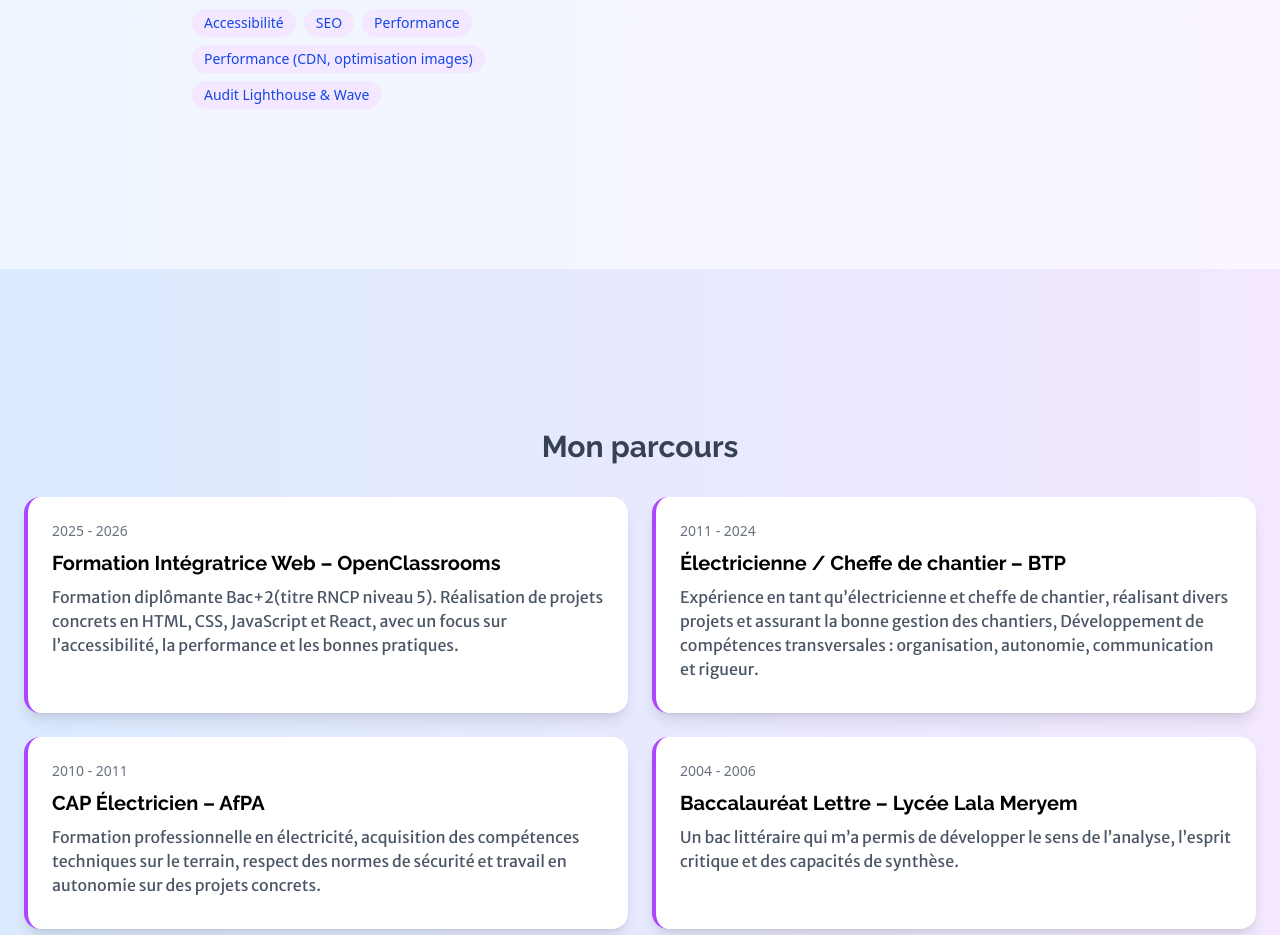
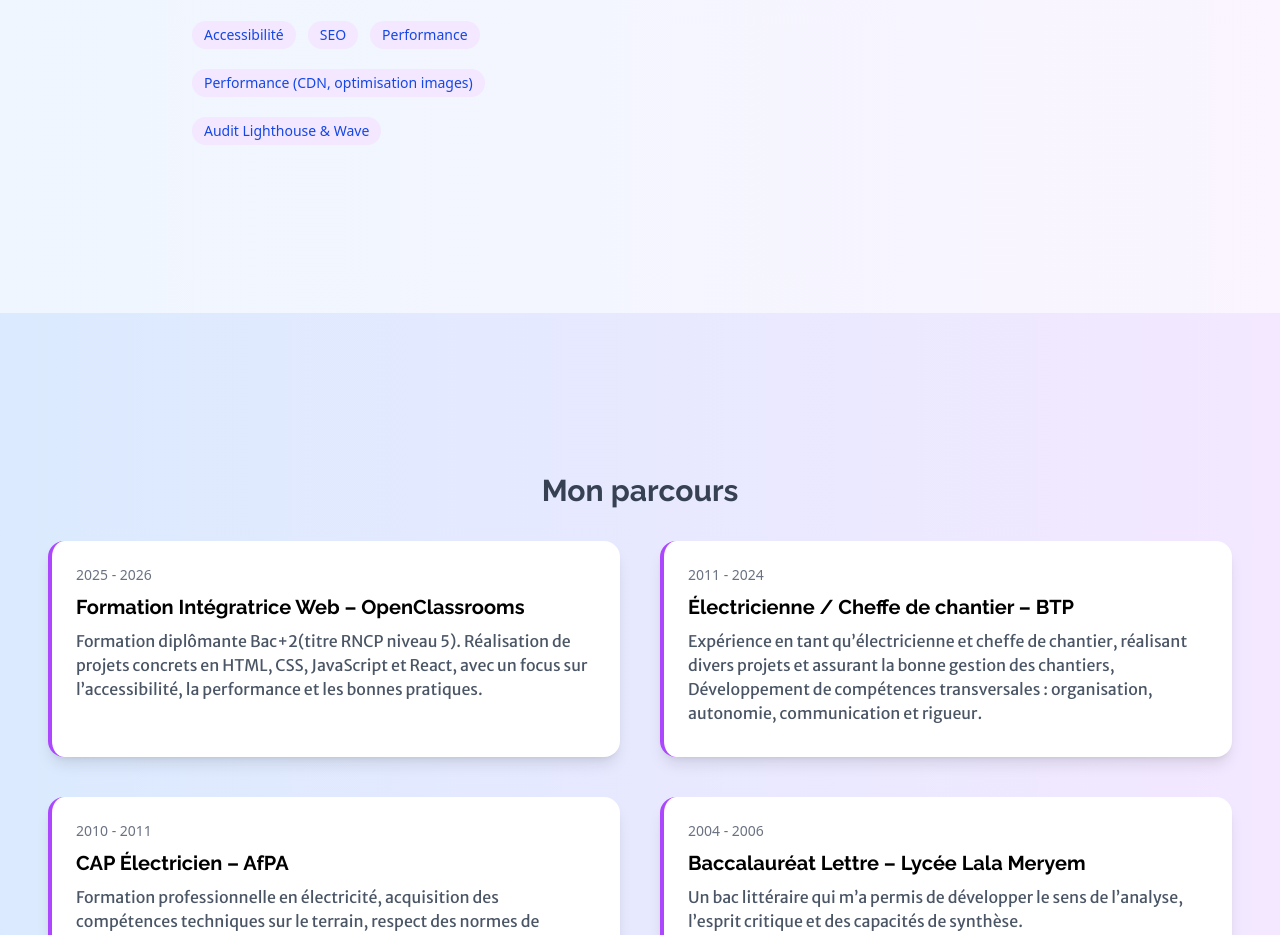
Before and after one commit to Dounia44/Portfolio, a React (Vite) app: page / in a window 1280 px wide. Shown: the part 3535-4470 px from the top of the page. Built offline with nearby package versions, Linux system fonts and the light colour scheme.

Commit message:
style: ajustement des styles globaux des composants

```diff
--- a/src/components/Contact.jsx
+++ b/src/components/Contact.jsx
@@ -29,7 +29,7 @@ const Contact = () => {
   return (
     <section
       id="contact"
-      className="py-20 lg:py-40 px-6 bg-linear-to-r from-blue-100 to-purple-100"
+      className="py-20 lg:py-40 px-6 bg-linear-to-r from-blue-50 to-purple-50"
     >
       <div className="container mx-auto text-center mb-12">
         <h2>Me Contacter</h2>
--- a/src/components/Parcours.jsx
+++ b/src/components/Parcours.jsx
@@ -7,12 +7,12 @@ const AboutParcours = () => {
       id="parcours"
       className="py-20 lg:py-40 px-6 bg-linear-to-r from-blue-100 to-purple-100"
     >
-      <div className="container mx-auto mb-12">
+      <div className="container mx-auto mb-12 lg:px-6 ">
         <h2>Mon parcours</h2>
 
         {/* Liste des expériences */}
 
-        <div className="grid md:grid-cols-2 gap-6">
+        <div className="grid md:grid-cols-2 gap-6 lg:gap-10">
           {workExperiences.map((exp) => (
             <div
               key={exp.id}
--- a/src/components/Skills.jsx
+++ b/src/components/Skills.jsx
@@ -30,7 +30,7 @@ const Skills = () => {
       id="skills"
       className="py-20 lg:py-40 px-6 bg-linear-to-r from-blue-50 to-purple-50"
     >
-      <div className="max-w-6xl mx-auto text-center mb-12">
+      <div className="max-w-6xl mx-auto text-center mb-10">
         <h2>Mes Compétences</h2>
         <p>
           Voici les technologies et outils que j’utilise régulièrement dans mes
@@ -42,11 +42,11 @@ const Skills = () => {
         {skills.map((skill, index) => (
           <div key={index}>
             <h3>{skill.name}</h3>
-            <div className="flex flex-wrap justify-center md:justify-start gap-2">
+            <div className="flex flex-wrap justify-center md:justify-start gap-3">
               {skill.items.map((item, idx) => (
                 <span
                   key={idx}
-                  className="bg-purple-100 text-blue-700 px-3 py-1 rounded-full text-sm font-medium gap-8"
+                  className="bg-purple-100 text-blue-700 px-3 py-1 mb-2 rounded-full text-sm font-medium"
                 >
                   {item}
                 </span>
```
